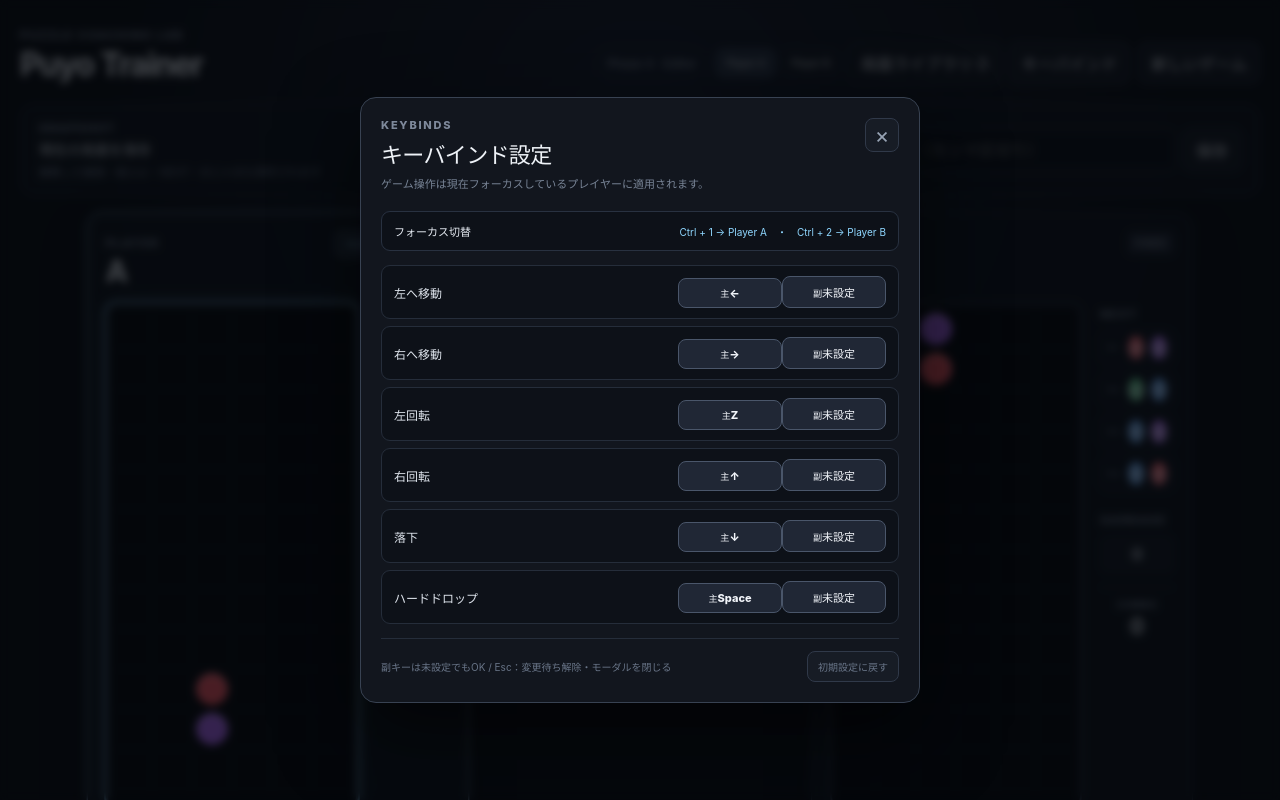
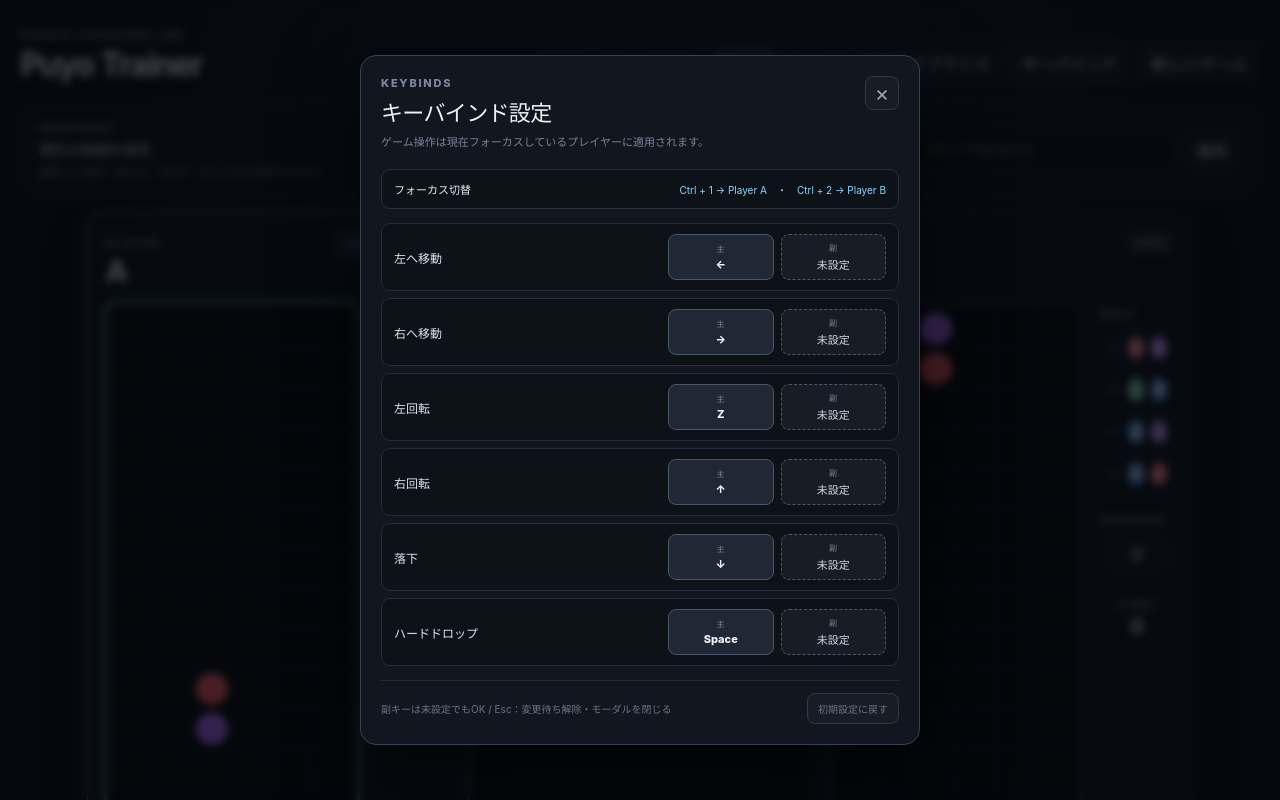
Before and after one commit to doming0202/Puyo-trainer, a React (Vite) app: page / in a window 1280 px wide. Both pictures are taken after a click on the button "キーバインド". Shown: the top 800 px of the page. Built offline with nearby package versions, Linux system fonts and the light colour scheme.

Commit message:
Polish primary and secondary keybind layout

```diff
--- a/src/components/KeybindModal.css
+++ b/src/components/KeybindModal.css
@@ -2,6 +2,6 @@
 .keybind-modal{width:min(560px,100%);max-height:min(760px,calc(100vh - 48px));overflow:auto;padding:20px;background:#12161e;border:1px solid #384252;border-radius:16px;box-shadow:0 28px 80px rgba(0,0,0,.55)}
 .keybind-modal-header{display:flex;justify-content:space-between;gap:18px;align-items:start}.keybind-modal-header h3{margin:5px 0 0;color:#eef2f7;font-size:22px;letter-spacing:-.03em}.keybind-modal-header p{margin:7px 0 0;color:#788496;font-size:11px;line-height:1.6}.keybind-close{width:34px;height:34px;padding:0;border-radius:8px;font-size:22px;line-height:1;color:#98a4b5}
 .keybind-focus-help{display:flex;justify-content:space-between;align-items:center;gap:12px;margin-top:18px;padding:11px 12px;border:1px solid #283140;background:#0d1118;border-radius:9px;color:#8e9aac;font-size:10px}.keybind-focus-help strong{color:#e5eaf1;font-size:11px}.keybind-focus-help span{color:#8fd7ff;text-align:right}
-.keybind-list{display:flex;flex-direction:column;gap:7px;margin-top:14px}.keybind-row{display:flex;align-items:center;justify-content:space-between;gap:12px;padding:10px 12px;border:1px solid #252d3a;background:#0d1118;border-radius:9px}.keybind-row.listening{border-color:#8fd7ff;box-shadow:0 0 0 1px rgba(143,215,255,.14)}.keybind-action{color:#dfe5ed;font-size:12px}.keybind-key{min-width:104px;padding:7px 10px;text-align:center;font-size:11px;font-weight:800;color:#f2f5fa;background:#202735;border-color:#4a566a}.keybind-row.listening .keybind-key{color:#8fd7ff}
+.keybind-list{display:flex;flex-direction:column;gap:7px;margin-top:14px}.keybind-row{display:flex;align-items:center;justify-content:space-between;gap:12px;padding:10px 12px;border:1px solid #252d3a;background:#0d1118;border-radius:9px}.keybind-action{color:#dfe5ed;font-size:12px}.keybind-slots{display:grid;grid-template-columns:repeat(2,minmax(104px,1fr));gap:7px;min-width:218px}.keybind-key{display:flex;flex-direction:column;align-items:center;justify-content:center;gap:3px;min-width:0;padding:7px 10px;text-align:center;font-size:11px;font-weight:800;color:#f2f5fa;background:#202735;border-color:#4a566a}.keybind-key small{font-size:8px;font-weight:700;letter-spacing:.08em;color:#7b8798}.keybind-key.secondary{background:#171c25;color:#cdd5e0;border-style:dashed}.keybind-key.listening{border-color:#8fd7ff;box-shadow:0 0 0 1px rgba(143,215,255,.14);color:#8fd7ff}.keybind-key.listening small{color:#8fd7ff}
 .keybind-modal-footer{display:flex;align-items:center;justify-content:space-between;gap:12px;margin-top:14px;padding-top:12px;border-top:1px solid #252d3a;color:#697588;font-size:10px}.keybind-modal-footer button{padding:7px 10px;font-size:10px}
-@media (max-width:640px){.keybind-modal-backdrop{padding:12px}.keybind-modal{padding:16px}.keybind-focus-help,.keybind-modal-footer{align-items:flex-start;flex-direction:column}.keybind-focus-help span{text-align:left}}
+@media (max-width:640px){.keybind-modal-backdrop{padding:12px}.keybind-modal{padding:16px}.keybind-focus-help,.keybind-modal-footer{align-items:flex-start;flex-direction:column}.keybind-focus-help span{text-align:left}.keybind-slots{width:100%;min-width:0}.keybind-row{align-items:stretch;flex-direction:column}}
```
